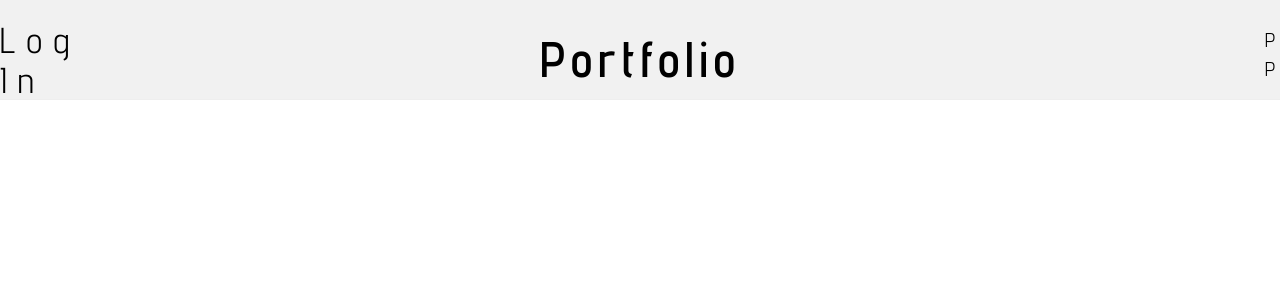
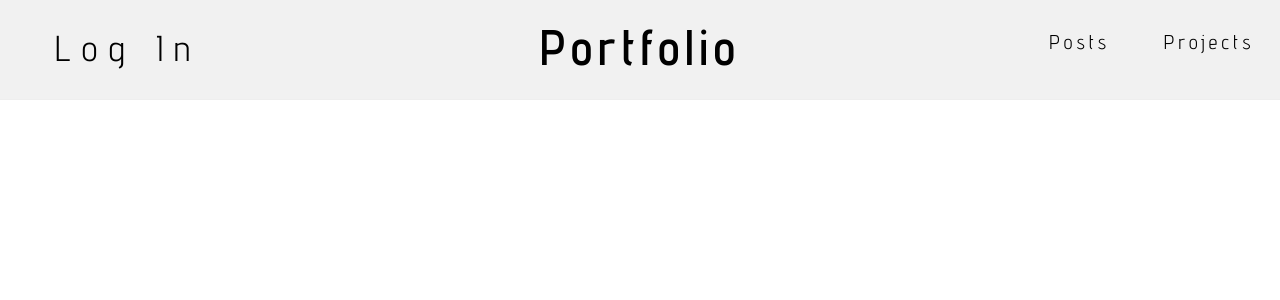
Before and after one commit to CraigTheCrag/CVWebApp, a Django app: page /posts/ in a window 1280 px wide. Shown: the top 300 px of the page. Run offline with Django 3.2, Linux system fonts and the light colour scheme; data that the repository does not hold is empty; some libraries are stand-ins or nearby versions.

Commit message:
Added box for bio and fixed header scaling problem

```diff
--- a/blog/static/css/blog.css
+++ b/blog/static/css/blog.css
@@ -21,7 +25,7 @@ h1, h2, h3, h4, h5, h6 {
     display: grid;
     align-items: center;
     justify-content: center;
-    grid-template: 1fr 25px / repeat(5, 1fr);
+    grid-template: 1fr 25px / repeat(5, 20%);
     position: fixed;
     z-index: 5;
 }
@@ -31,32 +35,41 @@ h1, h2, h3, h4, h5, h6 {
     color: rgba(70, 70, 70, 0.8);
 }
 
-#page-title {
+.page-title {
+    grid-area: 1 / 3 / span 1 / span 1;
+    margin: auto;
+}
+
+.page-title h1 a{
     color: black;
     font-size: 50px;
-    margin: 0px 500px;
     font-weight: bold;
     letter-spacing: 0.1em;
-    grid-area: 1 / 3 / span 1 / span 1;
 }
 
-#page-title:hover {
+.page-title h1 a:hover {
     text-decoration: none;
 }
 
 .tool-bar {
+    width: 100%;
+    height: auto;
     text-align: center;
-    grid-area: 1 / 1 / span 1 / span 2;
+    grid-area: 1 / 1 / span 1 / span 1;
 }
 
 .tool {
+    width: 100%;
+    height: auto;
     color: black;
     letter-spacing: 0.3em;
 }
 
 .icon-bar, .nav-bar {
+    width: 100%;
+    height: auto;
     text-align: center;
-    grid-area: 1 / 4 / span 1 / span 2;
+    grid-area: 1 / 5 / span 1 / span 1;
 }
 
 .menu-icon, .nav-text {
--- a/blog/templates/blog/base.html
+++ b/blog/templates/blog/base.html
@@ -9,6 +9,8 @@
         <script src="https://ajax.googleapis.com/ajax/libs/jquery/3.5.1/jquery.min.js"></script>
 
         <link rel="stylesheet" href="{% static 'css/blog.css' %}">
+
+        <meta name="viewport" content="width=device-width, initial-scale=1">
     </head>
     <body>
         <div class="main-container">
@@ -22,8 +24,9 @@
                         <h1><a href="{% url 'login' %}" class="tool">Log In</a></h1>
                     </div>
                 {% endif %}
-                <h1><a href="/" id="page-title">Portfolio</a></h1>
-
+                <div class="page-title">
+                    <h1><a href="{% url 'homepage' %}" id="page-title">Portfolio</a></h1>
+                </div>
                 <div class="nav-bar">
                     <a href="{% url 'post_list' %}" class="nav-text">Posts</a>
                     <a href="{% url 'project_list' %}" class="nav-text">Projects</a>
```
Also changed, not shown: other parts of blog/static/css/blog.css (+36 -8 lines), blog/templates/blog/homepage.html (+7 -5 lines).
